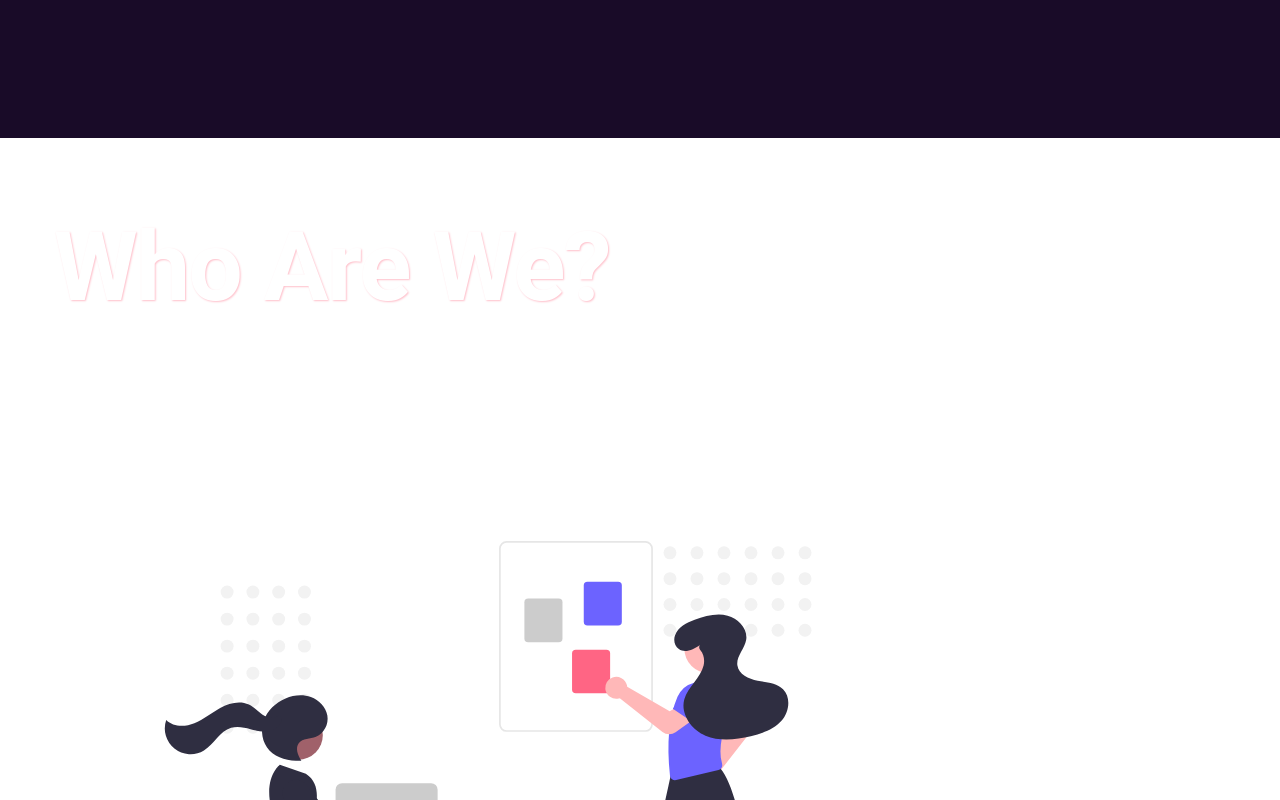
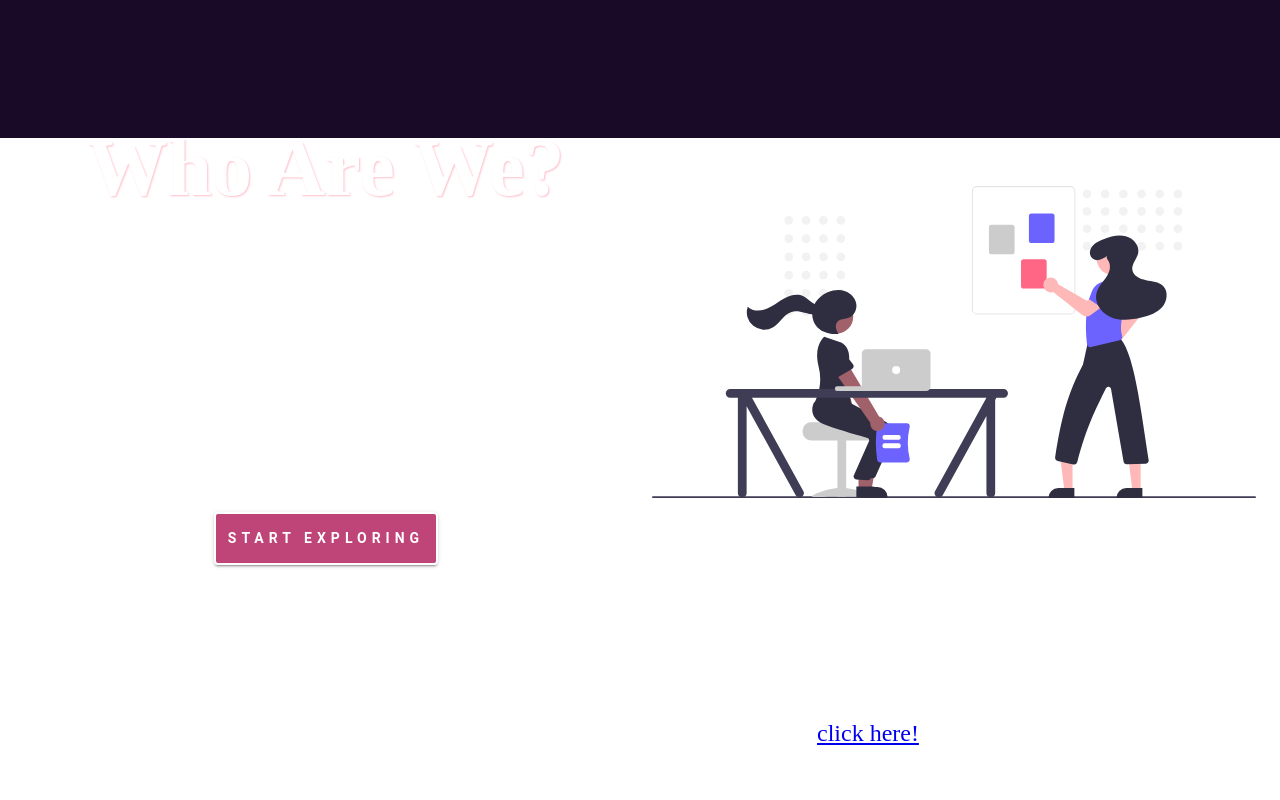
Before and after one commit to AlexanderLeino/source-finder, a React (Create React App) app in the folder client/: page / in a window 1280 px wide. Shown: the part 660-1460 px from the top of the page. After the commit the page ends 1407 px from the top, so only its background shows below. Built offline with nearby package versions, Linux system fonts and the light colour scheme.

Commit message:
made homepage responsive with media queries and breakpoitns

```diff
--- a/client/src/App.css
+++ b/client/src/App.css
@@ -11,6 +11,7 @@
 
 :root {
   /* //primary colors */
-  --purple: #393da9d9;
-  --gray: #d5d5d5d9;
+  --darkPurple: #190b28;
+  --pink: #bf4578;
+
 }
--- a/client/src/App.js
+++ b/client/src/App.js
@@ -12,6 +12,7 @@ import SignUpPage from "./pages/SignUpPage";
 import QMakeGroup from "./components/QMakeGroup";
 import GroupPage from "./pages/GroupPage";
 import NavBar from './components/NavBar'
+import Footer from "./components/Footer";
 
 
 const client = new ApolloClient({
--- a/client/src/components/Footer.js
+++ b/client/src/components/Footer.js
@@ -1,10 +1,13 @@
 import React from 'react'
 import './Footer.css'
+import {Container, Box} from '@mui/material'
 
 function Footer() {
   return (
-    <div>
-    </div>
+    <Container maxWidth='100%' style={{display:'flex', justifyContent:'center', flexDirection:'column', alignItems:'center'}}>
+      <Box style={{color:'white', fontSize:'1.5rem', marginTop:'6rem'}}>Built By: Alex and Quentin </Box>
+      <Box style={{color:'white', fontSize:'1.5rem'}}>For More Information about us and our project <a href='https://github.com/AlexanderLeino/hashnode-hackathon' target='_blank'>click here!</a></Box>
+    </Container>
     )
 }
 
--- a/client/src/pages/HomePage.css
+++ b/client/src/pages/HomePage.css
@@ -28,3 +28,18 @@
   background-image: url('../images/bottomWave.svg');
 
 }
+
+ h1 {
+  color: white;
+  font-weight: bold;
+  text-shadow: 1px 1px 2px pink;
+  font-size: 5rem;
+
+}
+
+@media (max-width: 566px){
+  h1 {
+    font-size: 4rem;
+    margin-bottom: 1rem;
+  }
+}
--- a/client/src/pages/HomePage.js
+++ b/client/src/pages/HomePage.js
@@ -1,7 +1,7 @@
 import React from 'react'
 import './HomePage.css'
 import Auth from '../utils/auth'
-import {Typography } from '@mui/material'
+import {Typography, Grid, Button} from '@mui/material'
 import  Box  from '@mui/material/Box'
 import Card from '../components/Card'
 import Container from '@mui/material/Container'
@@ -9,6 +9,7 @@ import groupImage from '../images/teamwork.svg'
 import {IoLogoJavascript} from 'react-icons/io'
 import { SiMongodb, SiChakraui, SiPython, SiJquery, SiFigma, SiReact, SiBootstrap} from 'react-icons/si'
 import { GrGraphQl, GrMysql } from 'react-icons/gr'
+import Footer from '../components/Footer'
 
 const groupData = [
   {
@@ -46,35 +47,48 @@ function HomePage() {
   return (
     <>
   <Box className='spacer layer1' style={{paddingBottom:'10px'}}>
+  <Container maxWidth='100%' className='container-wrapper'>
+
+
   <Container maxWidth='xl' style={{display:'flex', justifyContent:'center', paddingTop:'1.5rem'}}>
     <Typography variant="h3" style={{textShadow:"1px 1px 2px pink", color:'white', fontWeight:'bold', textAlign:'center'}}>Featured Groups</Typography>
   </Container>
 
 <Box style={{display:'flex', justifyContent:'center', flexWrap:'wrap', marginBottom:'5rem'}}>
     {groupData.map(group => {
-      return <Box margin={3}><Card name={group.groupName} techNeeded={group.techNeeded} about={group.aboutGroup}/>
+      return <Box margin={4} xs={4}><Card name={group.groupName} techNeeded={group.techNeeded} about={group.aboutGroup}/>
  </Box>
     })}
 
   </Box>
-  <Box mt={30}>
 
+  <Grid container spacing={3} alignItems='center' style={{marginTop:'20px'}}>
+    <Grid  xs={12} sm={12} md={6}>
+    <div style={{textAlign:'center', paddingLeft:'1.50rem', marginTop:'3.5rem'}}>
+        <h1 className='who-are-we'>Who Are We?</h1>
+        <div style={{ color:'white', textAlign:'center', fontSize:'2rem', marginBottom:'30px',  lineHeight:'2.55rem', marginTop:'2rem' }}>Our Mission is to create a fun and accessible enviroment where computer programmers can create a group to connect with one another and build anything your heart desires no matter the scale! </div>
+        <Button  variant='contained' style={{background:'#bf4578', fontWeight:'bold', marginBottom:'2rem', padding:'.75rem', border:'2px solid white', marginTop:'2rem', letterSpacing:'5px'}}> Start Exploring</Button>
+    </div>
+    </Grid>
+    <Grid item xs={12} sm={12} md={6}>
+      <img style={{width:'100%'}} src={groupImage}/>
+    </Grid>
+  </Grid>
+  </Container>
+    <Grid container spacing={3} alignItems='center'>
+        <Grid item xs={4}>
+
+        </Grid>
+        <Grid item xs={4}>
+
+        </Grid>
+        <Grid item xs={4}>
+
+        </Grid>
+    </Grid>
+    <Footer/>
   </Box>
 
-  <Container maxWidth='100%' style={{display:'flex', justifyContent:'space-between', flexWrap:'Wrap'}}>
-    <Box style={{width:'50%'}}>
-      <Typography variant='h1' style={{color:'white', textAlign:'center', fontWeight:'bold', textShadow:"1px 1px 2px pink",}}>Who Are We?</Typography>
-
-        <Typography variant='h5' style={{ color:'white', textAlign:'center', marginTop:'50px', fontWeight:'bold', lineHeight:'3.5rem'}}>Our Mission is to create a fun and accessible enviroment where computer programmers can connect with one another and build something truly great! </Typography>
-
-    </Box>
-      <img src={groupImage}/>
-  </Container>
-  <Box mt={10}>
-  <Typography variant='h3' style={{color:'white', textAlign:'center', fontWeight:'bold', textShadow:"1px 1px 2px pink", width:'100%'}}>How Do You Get Involved?</Typography>
-  </Box>
-
-  </Box>
 
   </>
   )
```
